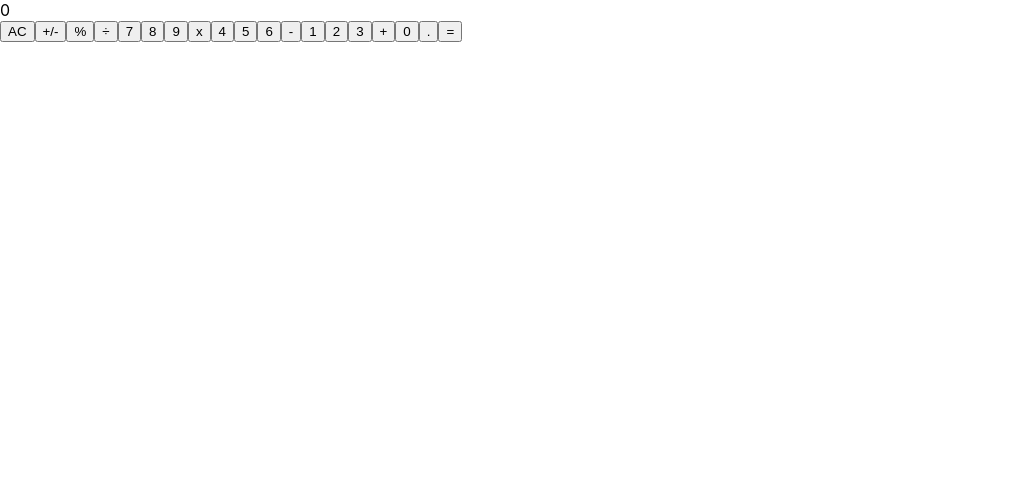
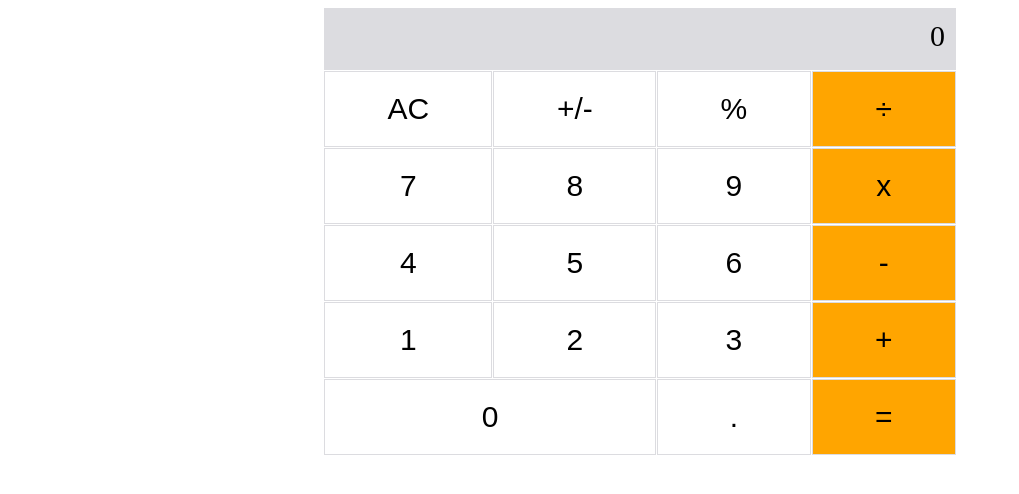
Before and after one commit to GhislainMitahi/gm-math-magiciens, a React (Create React App) app: page / in a window 1280 px wide. Shown: the top 494 px of the page, without its empty margins (0-1019 px from the left). Built offline with nearby package versions, Linux system fonts and the light colour scheme.

Commit message:
add styling

```diff
--- a/src/index.css
+++ b/src/index.css
@@ -1,27 +1,38 @@
 body {
-  margin: 0;
-  font-family:
-    -apple-system,
-    BlinkMacSystemFont,
-    'Segoe UI',
-    'Roboto',
-    'Oxygen',
-    'Ubuntu',
-    'Cantarell',
-    'Fira Sans',
-    'Droid Sans',
-    'Helvetica Neue',
-    sans-serif;
-  -webkit-font-smoothing: antialiased;
-  -moz-osx-font-smoothing: grayscale;
+    background-color: white;
 }
 
-code {
-  font-family:
-    source-code-pro,
-    Menlo,
-    Monaco,
-    Consolas,
-    'Courier New',
-    monospace;
+section {
+    width: 50%;
+    margin: auto;
 }
+
+.row {
+    display: grid;
+    grid-template-columns: auto auto auto auto;
+    gap: 1px;
+}
+
+.grid-item {
+    background-color: rgba(255, 255, 255, 0.8);
+    border: 1px solid hsl(240deg 6% 87%);
+    padding: 20px;
+    font-size: 30px;
+    text-align: center;
+}
+
+.item1 {
+    grid-column: 1 / 3;
+}
+
+.item2 {
+    grid-column: 1 / 5;
+    padding: 10px;
+    background-color: hsl(240deg 6% 87%);
+    height: 40px;
+    text-align: end;
+}
+
+.orange {
+    background-color: orange;
+}
```
